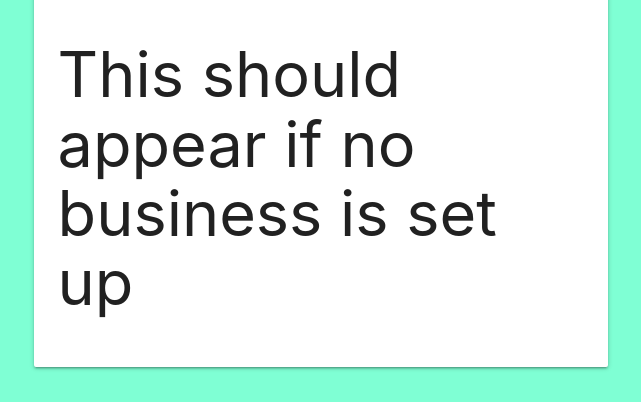
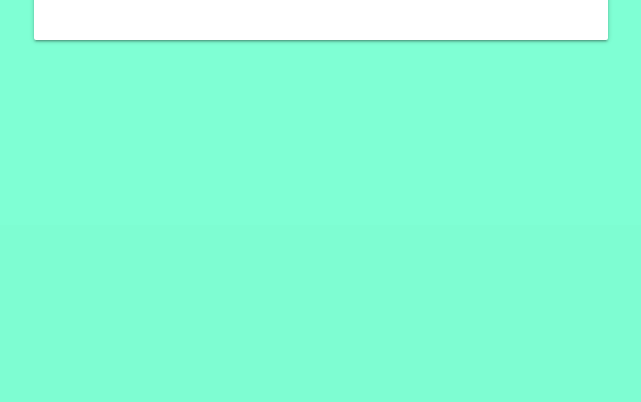
Before and after one commit to liamoconnor87/local_directory, a Flask app: template templates/profile.html in a window 1280 px wide. Shown: the part 575-977 px from the top of the page, without its empty margins (319-960 px from the left). After the commit the page ends 618 px from the top, so only its background shows below. Run offline with Flask 2, Linux system fonts and the light colour scheme; the template is opened without the code that fills it, so the values that code supplies are empty; some libraries are stand-ins or nearby versions.

Commit message:
conditon removed

```diff
--- a/templates/profile.html
+++ b/templates/profile.html
@@ -7,7 +7,6 @@
             <div class="card-panel">
                 <h3 class="center-align text-darken-4">{{ username }}'s Profile</h3>
 
-                {% if business_id %}
                 {% for users_business in business_id %}
                     {{ users_business.category_name }}<br>
                     {{ users_business.name }}<br>
@@ -15,9 +14,6 @@
                     {{ users_business.email }}<br>
                     {{ users_business.address }}<br>
                 {% endfor %}
-                {% else %}
-                    <h1> This should appear if no business is set up </h1>
-                {% endif %}
 
             </div>
         </div>
```
Lines whose indentation alone changed are shown as unchanged.
